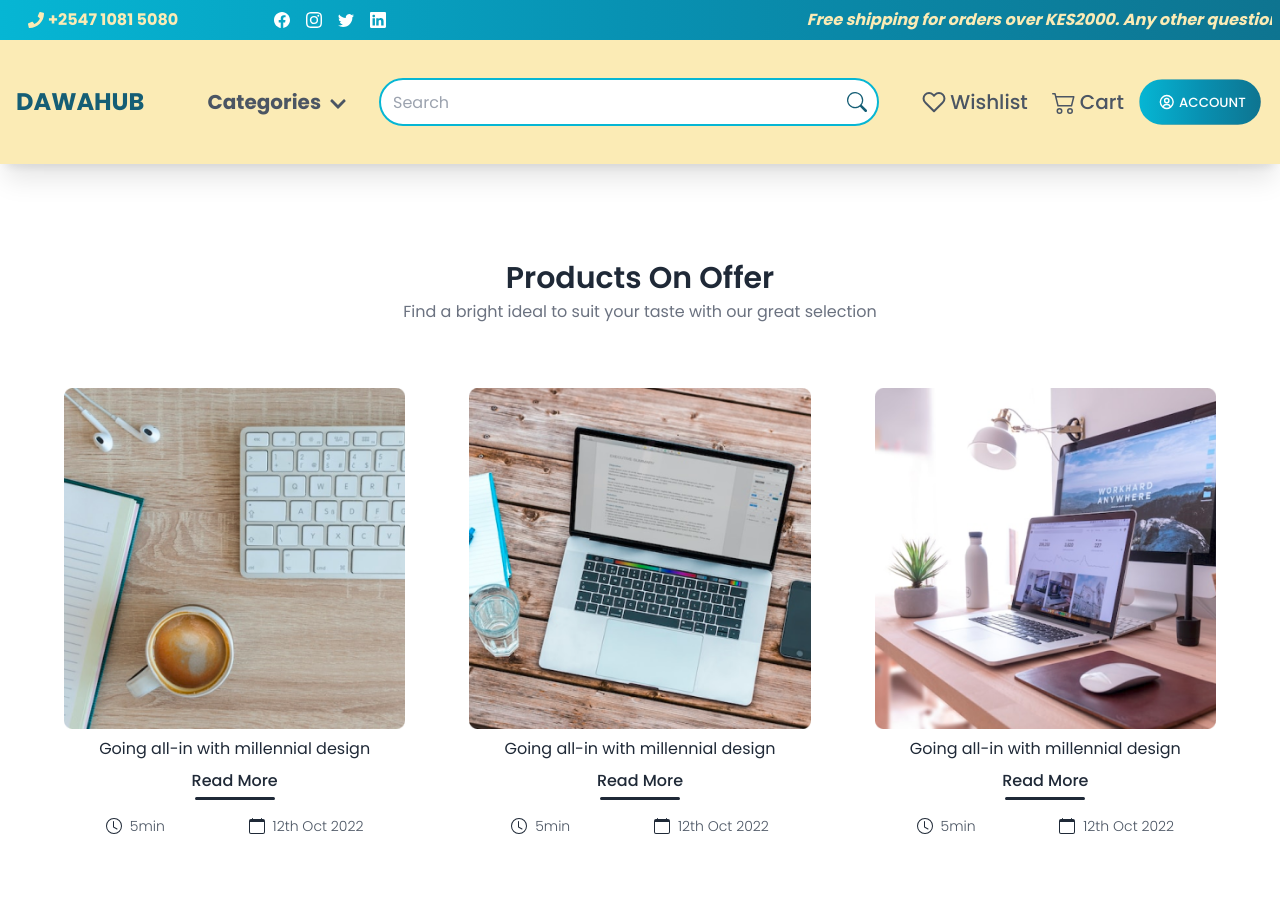
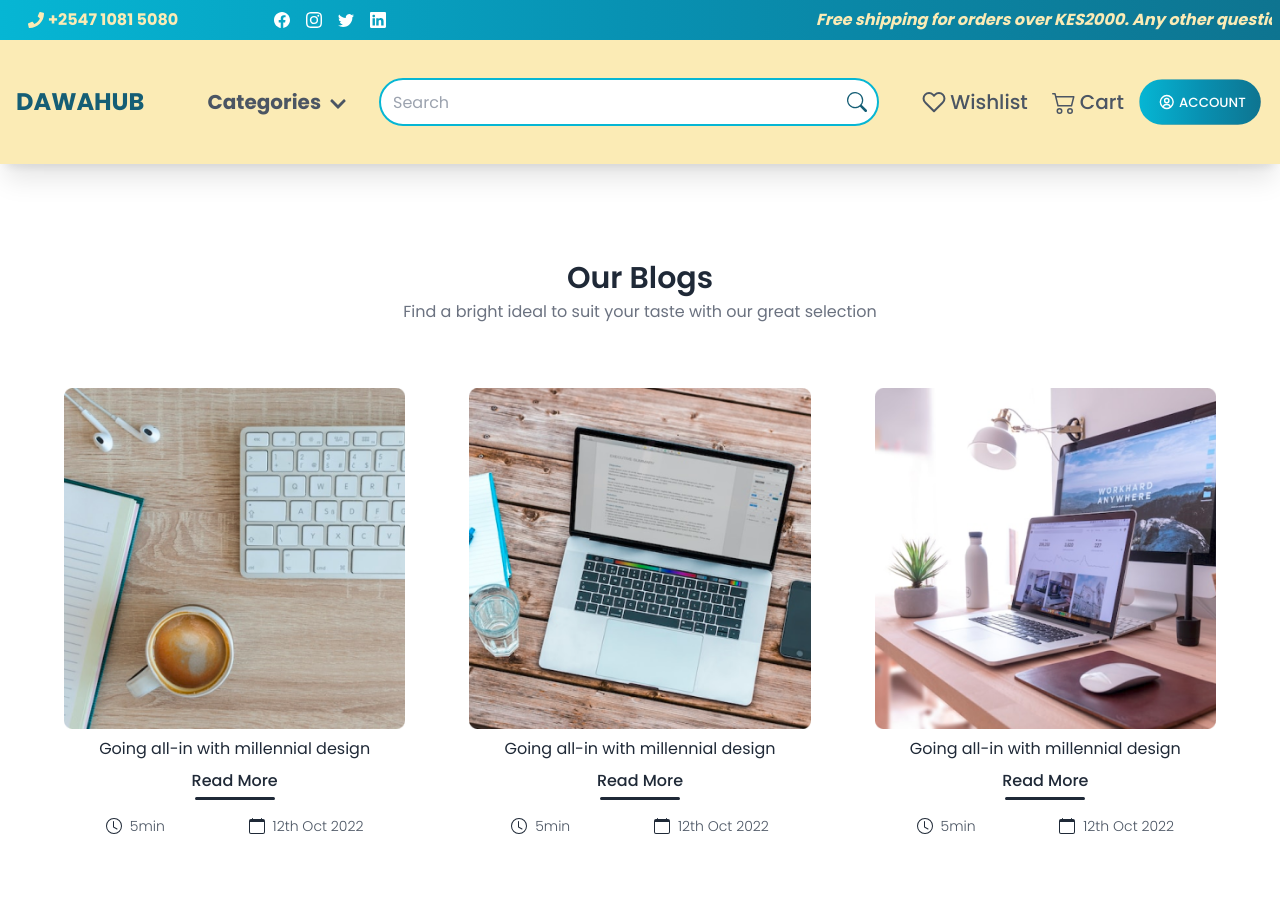
Before and after one commit to Vabrise-Technologies-Ltd/dawahub, a React (Vite) app: page /blog in a window 1280 px wide. Shown: the top 898 px of the page. Built offline with nearby package versions, Linux system fonts and the light colour scheme.

Commit message:
blog content test complete

```diff
--- a/src/components/Blog/BlogList.jsx
+++ b/src/components/Blog/BlogList.jsx
@@ -40,10 +40,6 @@ const BlogList = () => {
                 ))}
             </div>
 
-            <div className="text-center md:mt-16 mt-8">
-                <Link to='/blogs' className="border-b-2 border-gray-800 pb-2">View All Post</Link>
-            </div>
-
         </>
     );
 }
--- /dev/null
+++ b/src/components/Blog/HomeBlogs.jsx
@@ -0,0 +1,22 @@
+import BlogList from "./BlogList";
+import { Link } from "react-router-dom";
+
+const HomeBlogs = () => {
+    return (
+        <>
+            <div className="md:my-24 my-12 md:px-16 px-4">
+                <h1 className="section-title">Our Blogs</h1>
+                <p className="section-subtitle">Find a bright ideal to suit your taste with our great selection</p>
+                <BlogList />
+
+                <div className="text-center md:mt-16 mt-8">
+                    <Link to='/blog' className="border-b-2 border-gray-800 pb-2">View All Post</Link>
+                </div>
+            </div>
+
+
+        </>
+     );
+}
+
+export default HomeBlogs;
--- a/src/pages/Blogs.jsx
+++ b/src/pages/Blogs.jsx
@@ -4,7 +4,7 @@ const Blogs = () => {
     return (
         <>
             <div className="md:my-24 my-12 md:px-16 px-4">
-                <h1 className="section-title ">Products On Offer</h1>
+            <h1 className="section-title">Our Blogs</h1>
                 <p className="section-subtitle">Find a bright ideal to suit your taste with our great selection</p>
                 <div>
                     <BlogList />
--- a/src/pages/Home.jsx
+++ b/src/pages/Home.jsx
@@ -1,10 +1,10 @@
-import BlogList from "../components/Blog/BlogList";
 import Category from "../components/Home/Category";
 import HomeHeroSection from "../components/Home/HomeHeroSection";
 import HomeAboutSection from "../components/Home/HomeAboutSection";
 import Newsletter from "../components/Home/Newsletter";
 import Products from "../components/Products";
 import HowItWorks from "../components/HowItWorks";
+import HomeBlogs from "../components/Blog/HomeBlogs";
 
 const Home = () => {
     return (
@@ -14,11 +14,7 @@ const Home = () => {
             <Products />
             <HomeAboutSection />
             <HowItWorks />
-            <div className="md:my-24 my-12 md:px-16 px-4">
-                <h1 className="section-title">Our Blogs</h1>
-                <p className="section-subtitle">Find a bright ideal to suit your taste with our great selection</p>
-                <BlogList />
-            </div>
+            <HomeBlogs />
             <Newsletter />
         </>
      );
```
